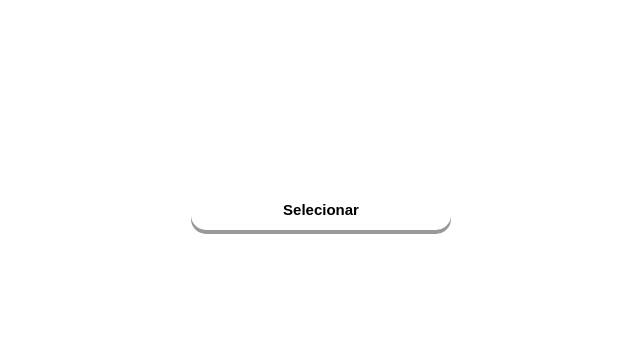
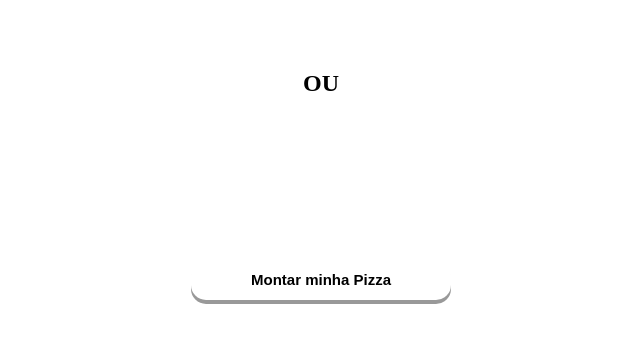
Before and after one commit to pedrofnuness/pizza-delivery, a Next.js app: page / in a window 1280 px wide. Shown: the part 352-702 px from the top of the page, without its empty margins (319-959 px from the left). Built offline with nearby package versions, Linux system fonts and the light colour scheme.

Commit message:
:sparkles: feat: Create Button component

```diff
--- /dev/null
+++ b/src/components/Button/Button.module.css
@@ -0,0 +1,28 @@
+.button {
+  background: var(--secondary);
+
+  color: var(--white);
+  font-weight: bold;
+  font-size: 15px;
+  text-align: center;
+
+  outline: none;
+  border: none;
+  border-radius: 15px;
+  cursor: pointer;
+
+  box-shadow: 0 4px 0 rgba(0, 0, 0, 0.4);
+
+  width: 100%;
+  max-width: 260px;
+  height: 40px;
+}
+
+.button:hover {
+  background: var(--secondary-dark);
+}
+
+.button:active {
+  transform: translateY(4px);
+  box-shadow: none;
+}
--- /dev/null
+++ b/src/components/Button/Button.tsx
@@ -0,0 +1,15 @@
+import React from "react";
+import styles from "./Button.module.css";
+
+interface ButtonProps {
+  onClick: () => void;
+  title: string;
+}
+
+export default function Button({ onClick, title }: ButtonProps) {
+  return (
+    <button className={styles.button} onClick={onClick}>
+      {title}
+    </button>
+  );
+}
--- a/src/pages/index.tsx
+++ b/src/pages/index.tsx
@@ -1,14 +1,29 @@
-import DoughStep from "../components/DoughStep";
+import DoughStep from "../components/DoughStep/DoughStep";
+import FlavorStep from "../components/FlavorStep/FlavorStep";
+import SizeStep from "../components/SizeStep/SizeStep";
+import CrustStep from "../components/CrustStep/CrustStep";
 import styles from "../styles/Home.module.css";
+import Recommendation from "../components/Recommendation/Recommendation";
+import Button from "../components/Button/Button";
 
 export default function Home() {
+  const goToNextStep = () => {};
+
   return (
     <div className={styles.container}>
       <h1>iPizza Delivery</h1>
 
-      <DoughStep />
+      <Recommendation />
 
-      <button className={styles.button}>Selecionar</button>
+      <h2>OU</h2>
+
+      <Button title="Montar minha Pizza" onClick={() => {}} />
+
+      {/* <CrustStep /> */}
+      {/* <FlavorStep /> */}
+      {/* <SizeStep /> */}
+
+      {/* <DoughStep /> */}
 
       <footer>
         <p>
--- a/src/styles/Home.module.css
+++ b/src/styles/Home.module.css
@@ -8,35 +8,6 @@
   align-items: center;
 }
 
-.button {
-  background: var(--secondary);
-
-  color: var(--white);
-  font-weight: bold;
-  font-size: 15px;
-  text-align: center;
-
-  outline: none;
-  border: none;
-  border-radius: 15px;
-  cursor: pointer;
-
-  box-shadow: 0 4px 0 rgba(0, 0, 0, 0.4);
-
-  width: 100%;
-  max-width: 260px;
-  height: 40px;
-}
-
-.button:hover {
-  background: var(--secondary-dark);
-}
-
-.button:active {
-  transform: translateY(4px);
-  box-shadow: none;
-}
-
 .container footer {
   align-items: center;
 }
```
